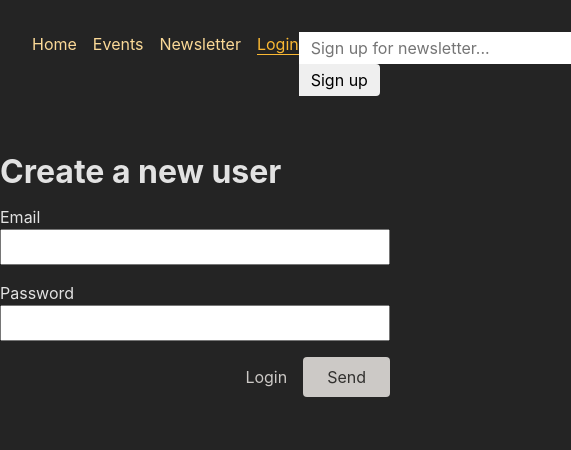
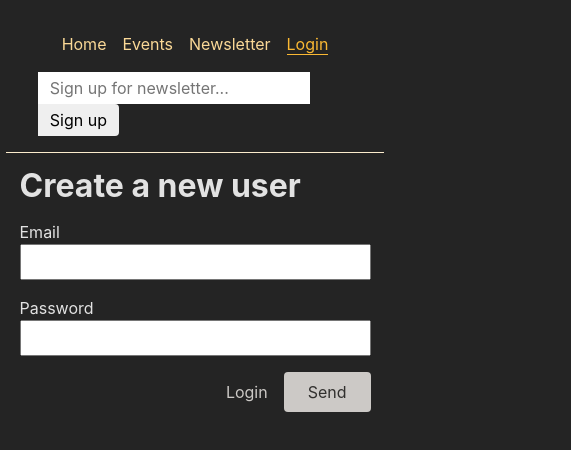
Before and after one commit to Ojfirst/eventsapp, a React (Vite) app: page /auth in a window 390 px wide. Shown: the top 450 px of the page, 571 px wide, since content can reach past the window. Built offline with nearby package versions, Linux system fonts and the light colour scheme.

Commit message:
Add usage for small screen

```diff
--- a/src/components/Auth/AuthForm.module.css
+++ b/src/components/Auth/AuthForm.module.css
@@ -46,3 +46,10 @@
 .actions a:hover {
   background-color: var(--color-gray-800);
 }
+
+@media (max-width: 768px) {
+  .form {
+    width: 90%;
+    margin: 1rem auto;
+  }
+}
--- a/src/components/Events/EventItem.module.css
+++ b/src/components/Events/EventItem.module.css
@@ -34,3 +34,20 @@
   border: none;
   color: var(--color-primary-800);
 }
+
+@media (max-width: 768px) {
+  .event {
+    width: 90%;
+    margin: 1rem auto;
+  }
+
+  .event img {
+    width: 100%;
+    height: auto;
+  }
+
+  .actions {
+    flex-direction: column;
+    align-items: center;
+  }
+}
--- a/src/components/Events/EventsList.module.css
+++ b/src/components/Events/EventsList.module.css
@@ -34,3 +34,27 @@
 .item h2 {
   margin: 0 0 1rem 0;
 }
+
+@media (max-width: 768px) {
+  .events {
+    width: 90%;
+    margin: 1rem auto;
+  }
+
+  .list {
+    flex-direction: column;
+  }
+
+  .item a {
+    flex-direction: column;
+    align-items: center;
+  }
+
+  .item img {
+    width: 100%;
+    height: auto;
+  }
+  .item h2 {
+    margin: 0 0 12px 0;
+  }
+}
--- a/src/components/Home/MainNavigation.module.css
+++ b/src/components/Home/MainNavigation.module.css
@@ -21,3 +21,23 @@
   color: var(--color-primary-800);
   border-bottom: 1px solid var(--color-primary-800);
 }
+
+
+@media (max-width: 768px) {
+  .header {
+    flex-direction: column;
+    align-items: center;
+    width: 97%;
+    margin: 0 auto;
+    border-bottom: 1px solid var(--color-primary-200);
+    border-width: 1px 0;
+    padding-bottom: 1rem;
+  }
+
+  .list {
+    flex-direction: row;
+    align-items: center;
+    justify-content: center;
+    margin-bottom: 1rem;
+  }
+}
```
Also changed, not shown: 1 other file (tests, documents, lock files or other folders).
